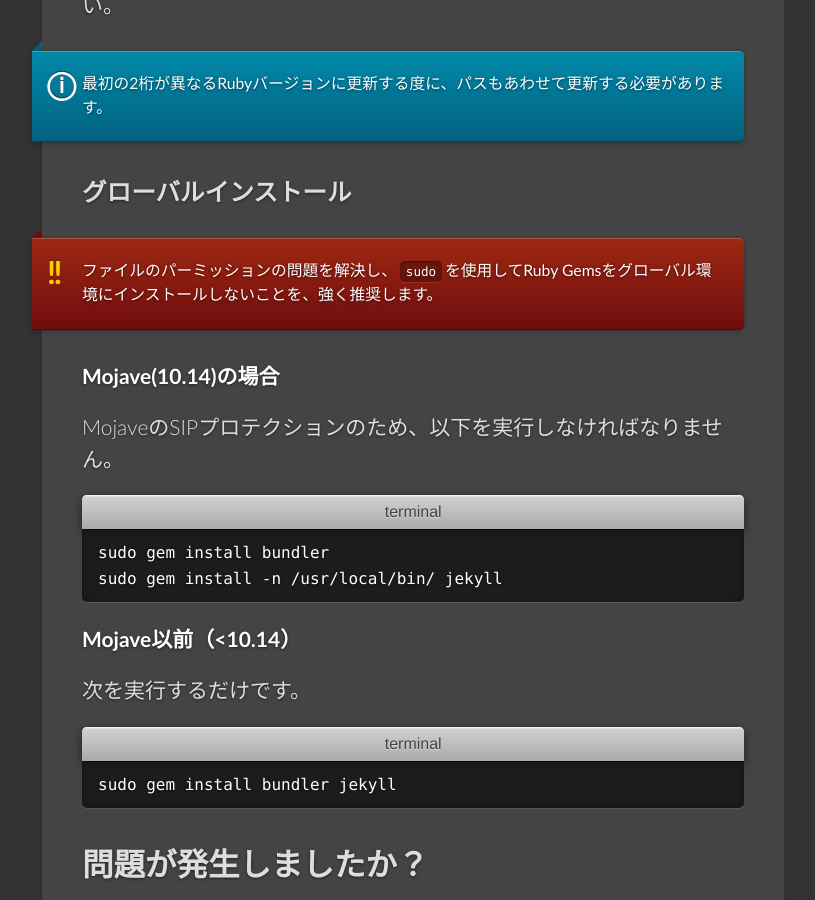
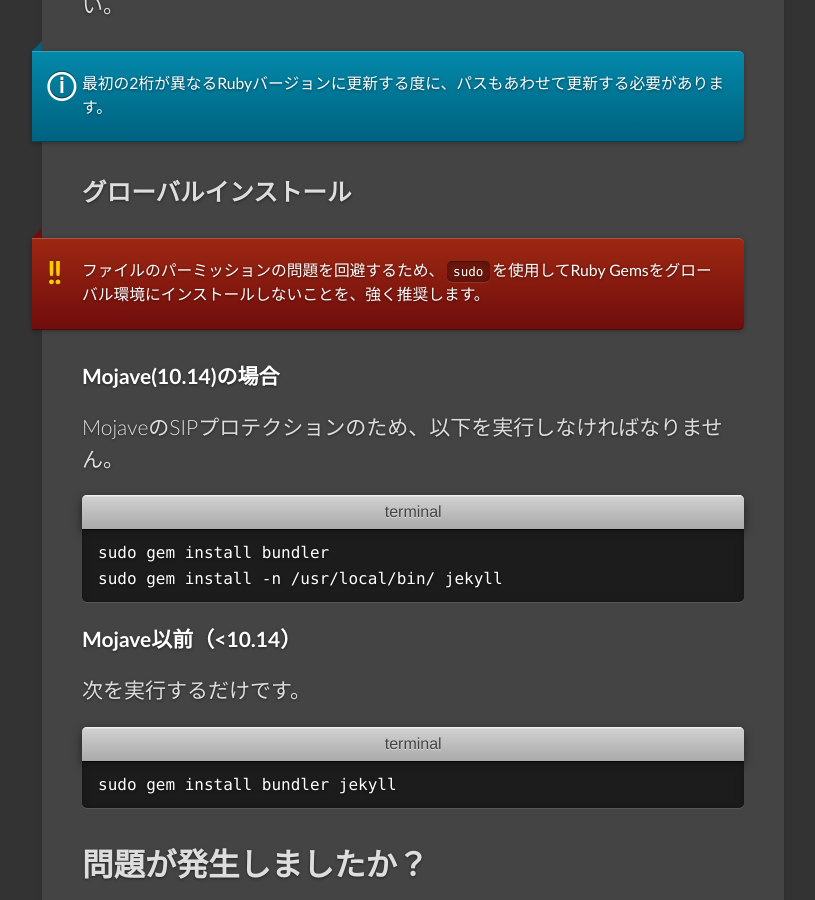
Before and after one commit to jekyllrb-ja/jekyllrb-ja.github.io, a Jekyll site: the page built from _docs/installation/macos.md, in a window 1280 px wide and 900 px high, scrolled down 3312 px. Shown: the whole window, without its empty margins (129-944 px from the left). Built offline with Jekyll 4.4.1, drawn with Linux system fonts in a browser that asks for light colours; comment, search, counter and statistics services are not loaded.

Commit message:
翻訳改善-sudo

```diff
--- a/_docs/installation/macos.md
+++ b/_docs/installation/macos.md
@@ -152,7 +152,7 @@
 <!-- ### Global Install -->
 
 {: .note .warning}
-ファイルのパーミッションの問題を解決し、`sudo`を使用してRuby Gemsをグローバル環境にインストールしないことを、強く推奨します。
+ファイルのパーミッションの問題を回避するため、`sudo`を使用してRuby Gemsをグローバル環境にインストールしないことを、強く推奨します。
 
 <!-- {: .note .warning}
 We strongly recommend against installing Ruby gems globally to avoid file permissions problems and using `sudo`. -->
```
